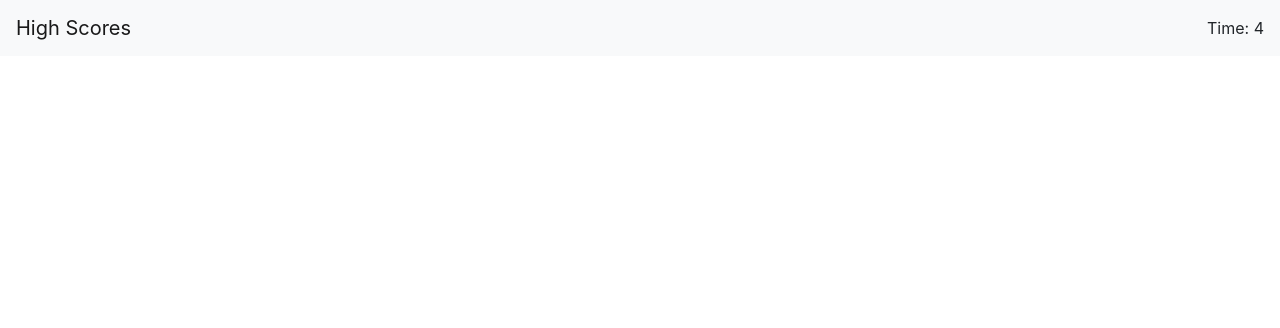
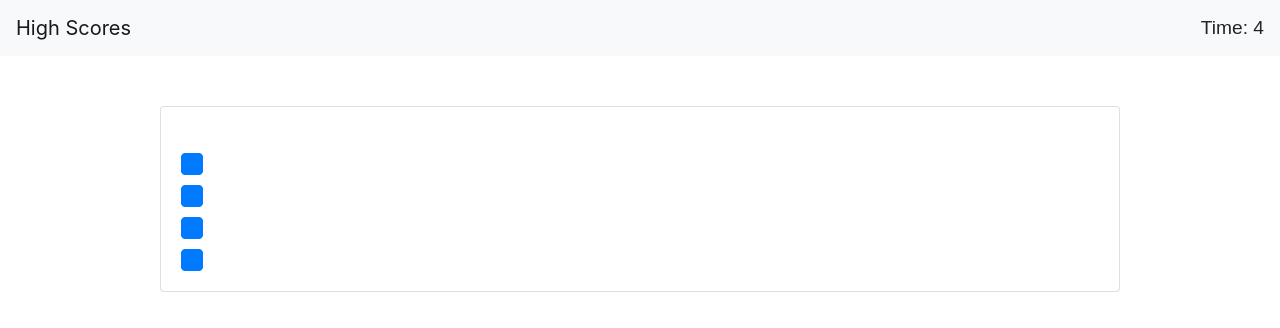
Before and after one commit to grantnsmith/code_quiz, a plain HTML site: page index.html in a window 1280 px wide. Both pictures are taken after a click on the link "Start Quiz". Drawn offline with nearby package versions, Linux system fonts and the light colour scheme.

Commit message:
Added quiz card variables and function for creating quiz card based on array (building next)

```diff
--- a/CSS/style.css
+++ b/CSS/style.css
@@ -1,14 +1,20 @@
-.timer {
+#timer {
     text-align: right;
     font-family: Arial, Helvetica, sans-serif;
-    padding: 20px;
+    font-size: larger;
 }
 
 .card {
     max-width: 960px;
     margin: auto;
+    margin-top: 50px;
 }
 
-.btn {
-    font: #ffffff;
+.questionBtn {
+    padding: 10px;
+    margin-top: 10px;
 }
+
+#quizCard {
+    visibility: hidden;
+}
--- a/index.html
+++ b/index.html
@@ -23,6 +23,7 @@
       </nav>
   <!-- End Nav Bar -->
 
+  <!-- Welcome message div -->
   <div class="card text-center" id="welcomeMessage">
     <div class="card-header">
     </div>
@@ -34,6 +35,26 @@
     <div class="card-footer text-muted">
     </div>
   </div>
+  <!-- End Welcome message div -->
+
+  <!-- Quiz Question Cards - initially hidden -->
+  <div class="card w-75" id="quizCard">
+    <div class="card-body">
+      <h5 class="card-title" id="quizCardTitle"></h5>
+      <p class="card-text" id="quizCardText"></p>
+      <a href="#" class="btn btn-primary questionBtn" id="answer1"></a>
+      <br>
+      <a href="#" class="btn btn-primary questionBtn" id="answer2"></a>
+      <br>
+      <a href="#" class="btn btn-primary questionBtn" id="answer3"></a>
+      <br>
+      <a href="#" class="btn btn-primary questionBtn" id="answer4"></a>
+    </div>
+  </div>
+
+  <!-- End Quiz Question Cards -->
+
+
 
 
 
--- a/script.js
+++ b/script.js
@@ -20,10 +20,39 @@ var startBtnEl = document.querySelector("#startBtn");
 var welcMessageEl = document.querySelector("#welcomeMessage");
 
 
-function startGame() {
+function startQuiz() {
     welcMessageEl.style.display = "none";
     setTime();
+    quizQuestionFunct();
+
 }
+
+// Quiz question variables
+
+var quizCard = document.querySelector("#quizCard");
+var questionNumber = document.querySelector("#quizCardTitle");
+var quizQuestion = document.querySelector("#quizCardText");
+var answer1 = document.querySelector("#answer1");
+var answer2 = document.querySelector("#answer2");
+var answer3 = document.querySelector("#answer3");
+var answer4 = document.querySelector("#answer4");
+
+// Quiz card function
+
+function quizQuestionFunct() {
+    quizCard.style.visibility = "visible";
+    questionNumber.textContent = "";
+    quizQuestion.textContent = "";
+    answer1.textContent = "";
+    answer2.textContent = "";
+    answer3.textContent = "";
+    answer4.textContent = "";
+
+}
+
+// Quiz array of questions and answers
+
+var questionsAndAnswersArr = []
 
 //   End of Game function
 
@@ -31,4 +60,4 @@ function startGame() {
       timeEl.textContent = "Game Over";
   }
 
-startBtnEl.addEventListener("click", startGame);
+startBtnEl.addEventListener("click", startQuiz);
```
